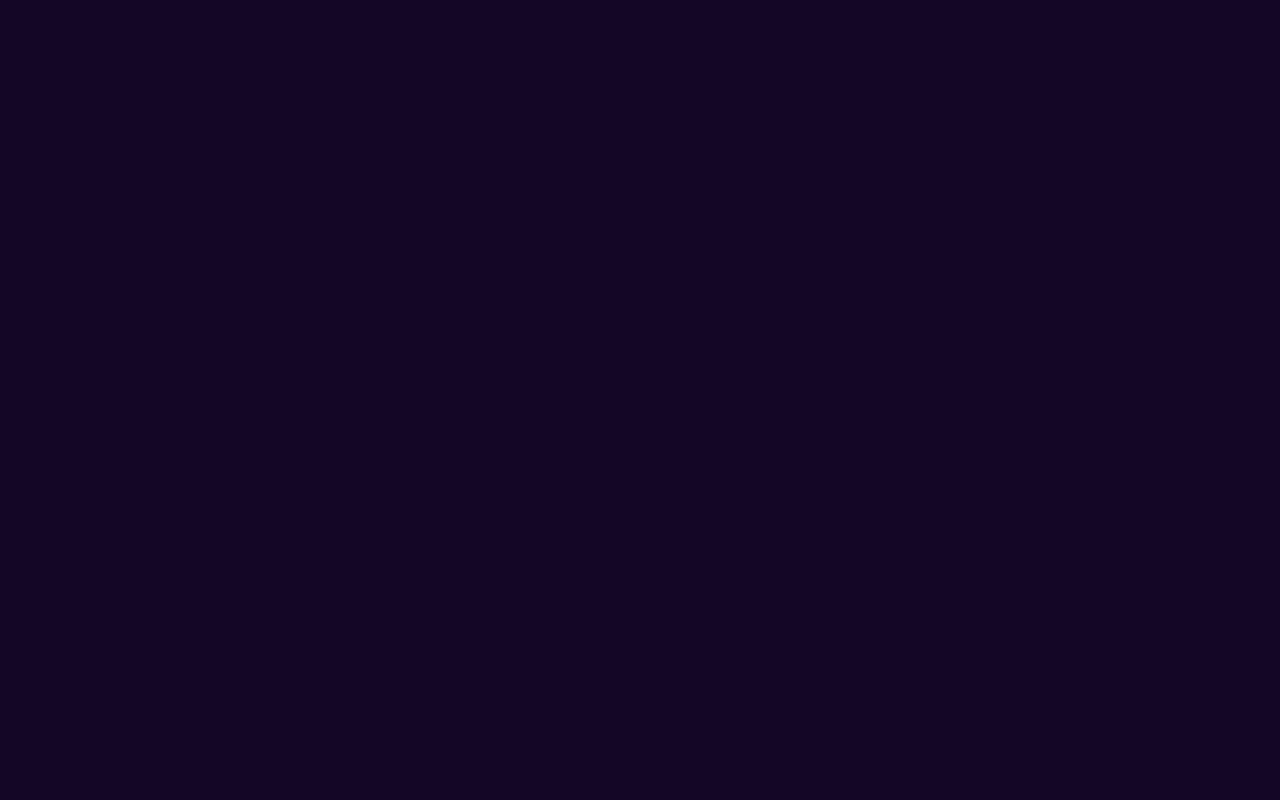
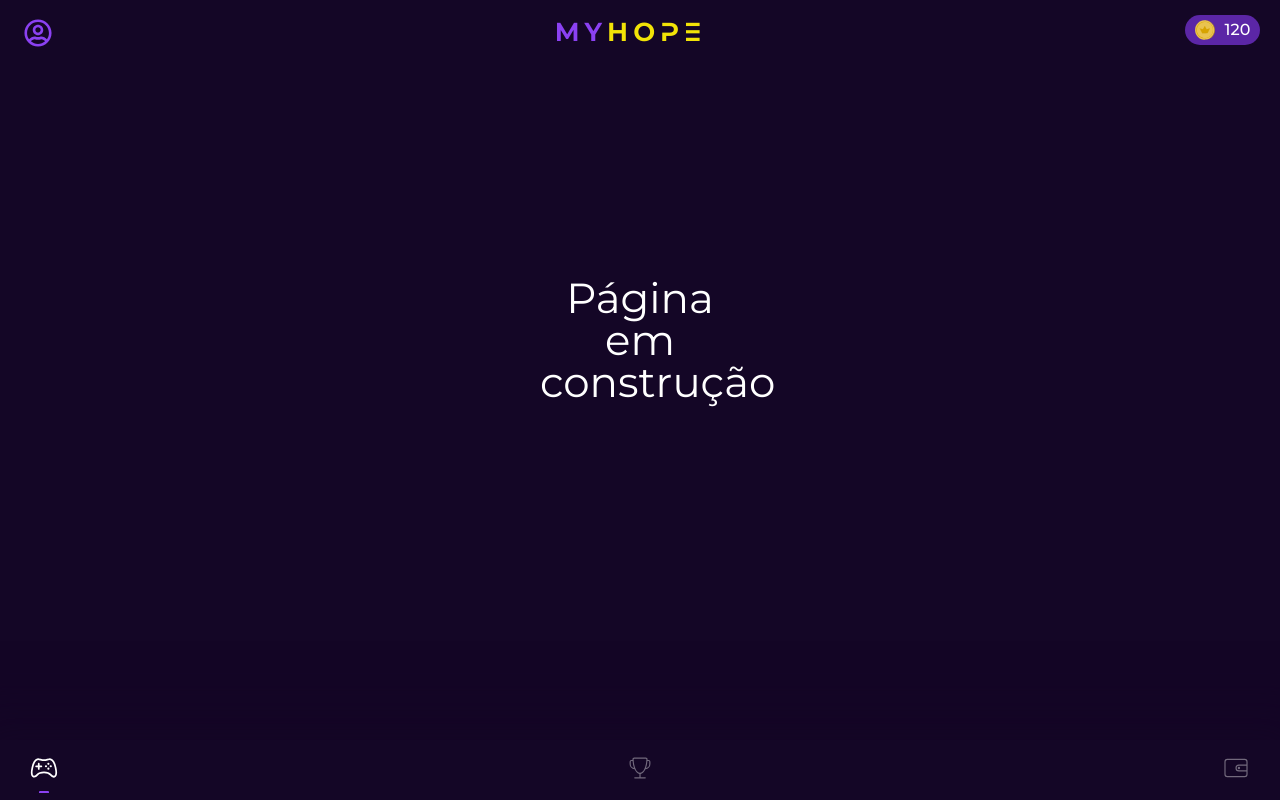
Before and after one commit to elissonalvesilva/myhope, a React (Create React App) app in the folder front/: page /quiz in a window 1280 px wide. Before the commit this address had no page. Built offline with nearby package versions, Linux system fonts and the light colour scheme.

Commit message:
feat: created quiz page

```diff
--- /dev/null
+++ b/front/src/pages/Quiz/index.js
@@ -0,0 +1,12 @@
+import Container from "../../components/Container";
+import { Content } from "./style";
+
+export default function Quiz() {
+  return (
+    <Container>
+      <Content>
+        <h1>Página em construção</h1>
+      </Content>
+    </Container>
+  )
+}
--- /dev/null
+++ b/front/src/pages/Quiz/style.js
@@ -0,0 +1,21 @@
+import styled from "styled-components";
+import { Colors } from "../../styles/colors";
+
+const Content = styled.div`
+  height: 70vh;
+  width: 100vw;
+  display: flex;
+  justify-content: center;
+  align-items: center;
+  h1 {
+    text-align: center;
+    width: 200px;
+    display: inline-block;
+    color: ${Colors.White};
+    font-size: 42px;
+  }
+`
+
+export {
+  Content,
+}
--- a/front/src/routes/Routes.js
+++ b/front/src/routes/Routes.js
@@ -1,6 +1,7 @@
 import { Routes, Route } from "react-router-dom";
 
 import Login from '../pages/Login';
+import Quiz from "../pages/Quiz";
 import Ranking from "../pages/Ranking";
 import Signup from "../pages/Signup";
 import Wallet from "../pages/Wallet";
@@ -12,6 +13,7 @@ export default function AppRoutes() {
       <Route element={<Signup />} path="/signup" />
       <Route element={<Ranking />} path="/ranking" />
       <Route element={<Wallet />} path="/wallet" />
+      <Route element={<Quiz />} path="/quiz" />
     </Routes>
   )
 }
```
